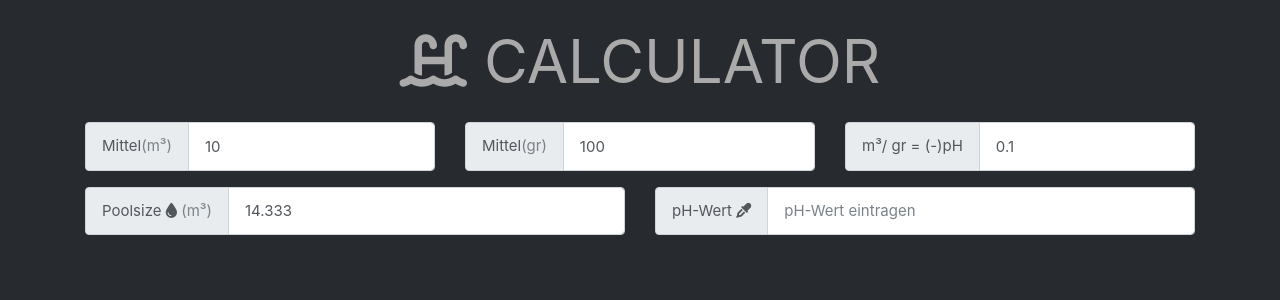
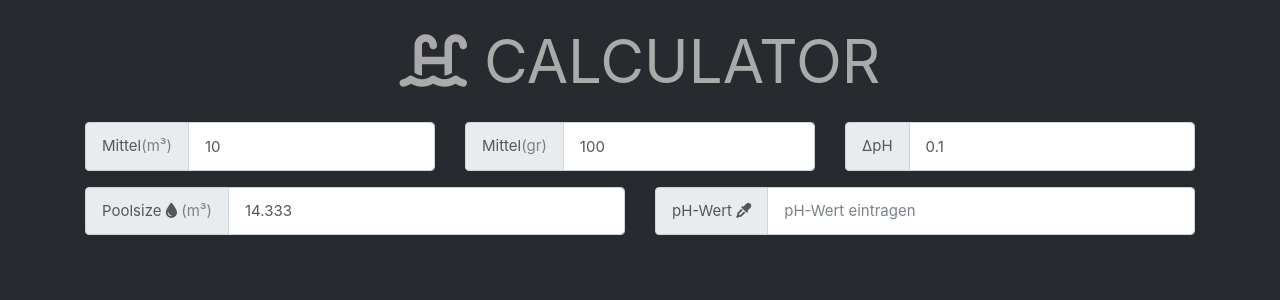
Before and after one commit to slimmyrockt/poolcalculat0r, an Angular app: page / in a window 1280 px wide. Shown: the top 300 px of the page. Built offline with nearby package versions, Linux system fonts and the light colour scheme.

Commit message:
calculate fixxed

```diff
--- a/src/app/form/form.component.html
+++ b/src/app/form/form.component.html
@@ -38,7 +38,7 @@
             <div class="col-lg-4">
                 <div class="input-group mb-3">
                     <div class="input-group-prepend">
-                        <span class="input-group-text" id="basic-addon7">m³/ gr = (-)pH </span>
+                        <span class="input-group-text" id="basic-addon7">ΔpH </span>
                     </div>
                     <input type="number" (change)="berechnen()" class="form-control" placeholder="Wirkungs Grad"
                            aria-label="Wirkungs Grad" aria-describedby="basic-addon2" name="wirkungsGrad"
--- a/src/app/form/form.component.ts
+++ b/src/app/form/form.component.ts
@@ -34,14 +34,14 @@ export class FormComponent implements OnInit {
 
         if (this.werte.pHWert > 7.4) {
 
-            this.ergebnis = Math.round((this.werte.pHWert - 7.4) * (this.werte.poolSize*this.werte.wirkungsGradGramm/this.werte.wirkungsGradKubikmeter))+' Gramm';
+            this.ergebnis = Math.round((this.werte.poolSize * this.werte.wirkungsGradGramm / this.werte.wirkungsGradKubikmeter) * (this.werte.pHWert - 7.4) / this.werte.wirkungsGradPHWert) + ' Gramm';
 
             console.log('Zuviel:' + (this.werte.pHWert - 7.4));
-            console.log('Gramm um den PH-Wert um 0.1 zu senken:' + (this.werte.poolSize*this.werte.wirkungsGradGramm/this.werte.wirkungsGradKubikmeter));
+            console.log('Gramm um den PH-Wert um 0.1 zu senken:' + (this.werte.poolSize * this.werte.wirkungsGradGramm / this.werte.wirkungsGradKubikmeter));
             console.log(this.werte.wirkungsGradKubikmeter);
             console.log(this.werte.wirkungsGradGramm);
             console.log(this.werte.poolSize);
-            console.log((this.werte.pHWert - 7.4) * (this.werte.poolSize*this.werte.wirkungsGradGramm/this.werte.wirkungsGradKubikmeter));
+            console.log((this.werte.poolSize * this.werte.wirkungsGradGramm / this.werte.wirkungsGradKubikmeter) * (this.werte.pHWert - 7.4) / this.werte.wirkungsGradPHWert);
         }
     }
 }
```
Also changed, not shown: 3 other files (tests, documents, lock files or other folders).
